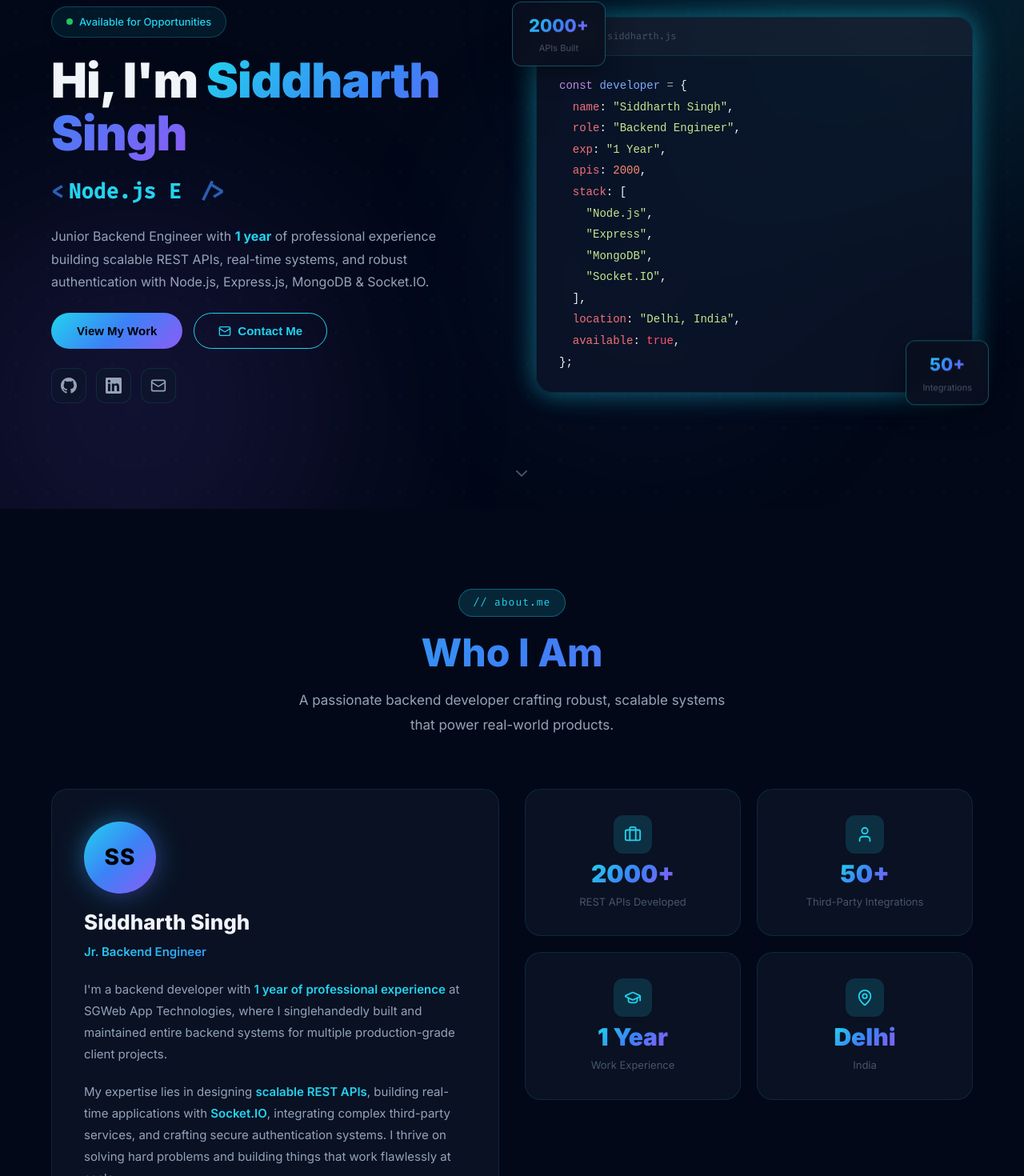
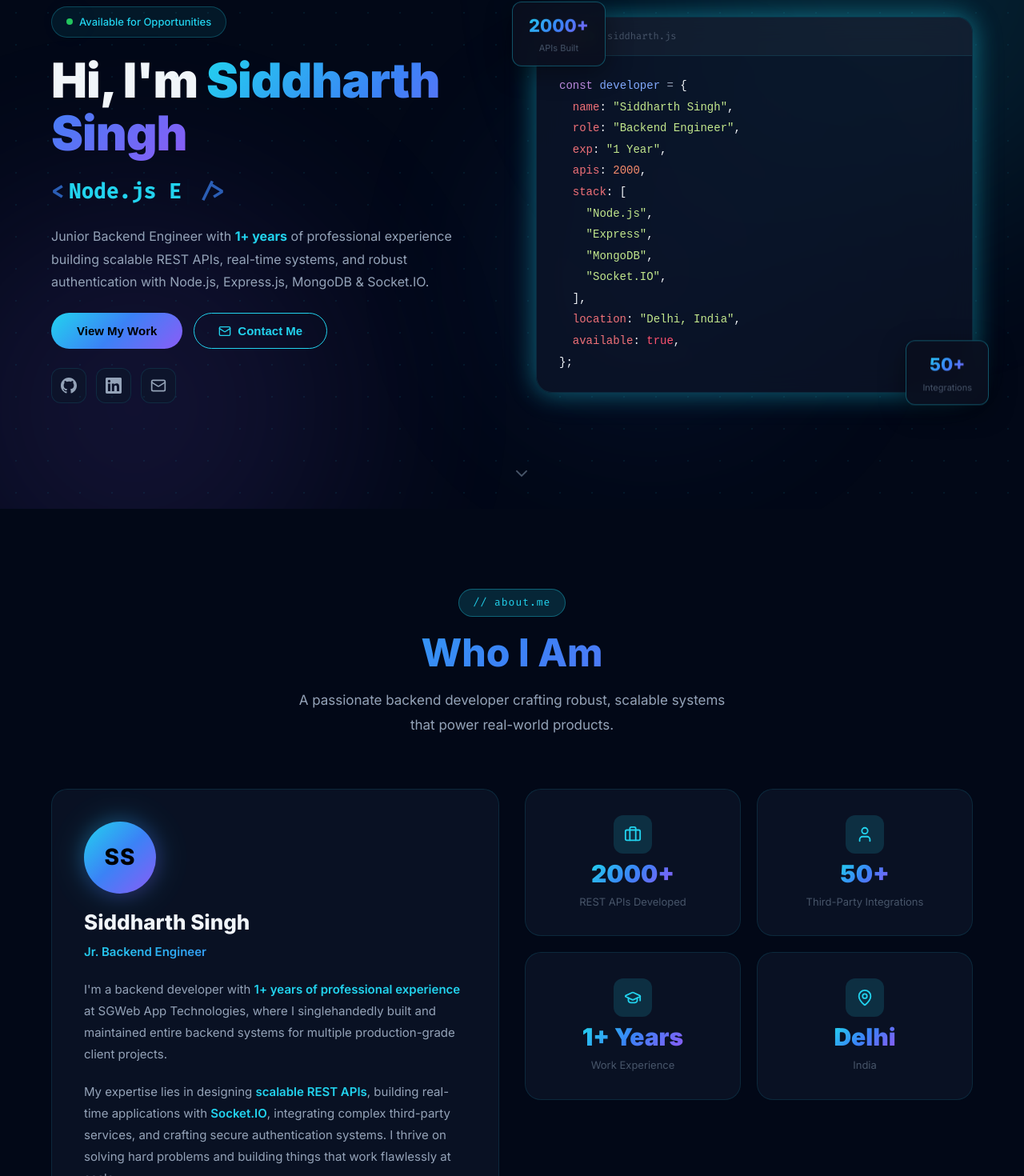
Before and after one commit to Sid9879/Siddharth, a React (Vite) app: page / in a window 1280 px wide. Shown: the part 164-1634 px from the top of the page at 80% size. Built offline with nearby package versions, Linux system fonts and the light colour scheme.

Commit message:
fix: update work experience duration to '1+ Years' in About and Hero components

```diff
--- a/src/components/About.jsx
+++ b/src/components/About.jsx
@@ -5,7 +5,7 @@ import './About.css';
 const stats = [
   { icon: <Briefcase size={22} />, value: '2000+', label: 'REST APIs Developed' },
   { icon: <User size={22} />, value: '50+', label: 'Third-Party Integrations' },
-  { icon: <GraduationCap size={22} />, value: '1 Year', label: 'Work Experience' },
+  { icon: <GraduationCap size={22} />, value: '1+ Years', label: 'Work Experience' },
   { icon: <MapPin size={22} />, value: 'Delhi', label: 'India' },
 ];
 
@@ -51,7 +51,7 @@ export default function About() {
             <p className="about__text-role gradient-text">Jr. Backend Engineer</p>
 
             <p className="about__bio">
-              I'm a backend developer with <strong>1 year of professional experience</strong> at
+              I'm a backend developer with <strong>1+ years of professional experience</strong> at
               SGWeb App Technologies, where I singlehandedly built and maintained entire backend
               systems for multiple production-grade client projects.
             </p>
--- a/src/components/Hero.jsx
+++ b/src/components/Hero.jsx
@@ -9,8 +9,8 @@ import './Hero.css';
 const stats = [
   { value: '2000+', label: 'REST APIs Built' },
   { value: '50+', label: 'Third-Party Integrations' },
-  { value: '1 Year', label: 'Professional Experience' },
-  { value: '3+', label: 'Production Projects' },
+  { value: '1+ Years', label: 'Professional Experience' },
+  { value: '14+', label: 'Production Projects' },
 ];
 
 export default function Hero() {
@@ -81,7 +81,7 @@ export default function Hero() {
             animate={{ opacity: 1, y: 0 }}
             transition={{ delay: 0.6, duration: 0.6 }}
           >
-            Junior Backend Engineer with <strong>1 year</strong> of professional experience building
+            Junior Backend Engineer with <strong>1+ years</strong> of professional experience building
             scalable REST APIs, real-time systems, and robust authentication with
             Node.js, Express.js, MongoDB & Socket.IO.
           </motion.p>
```
